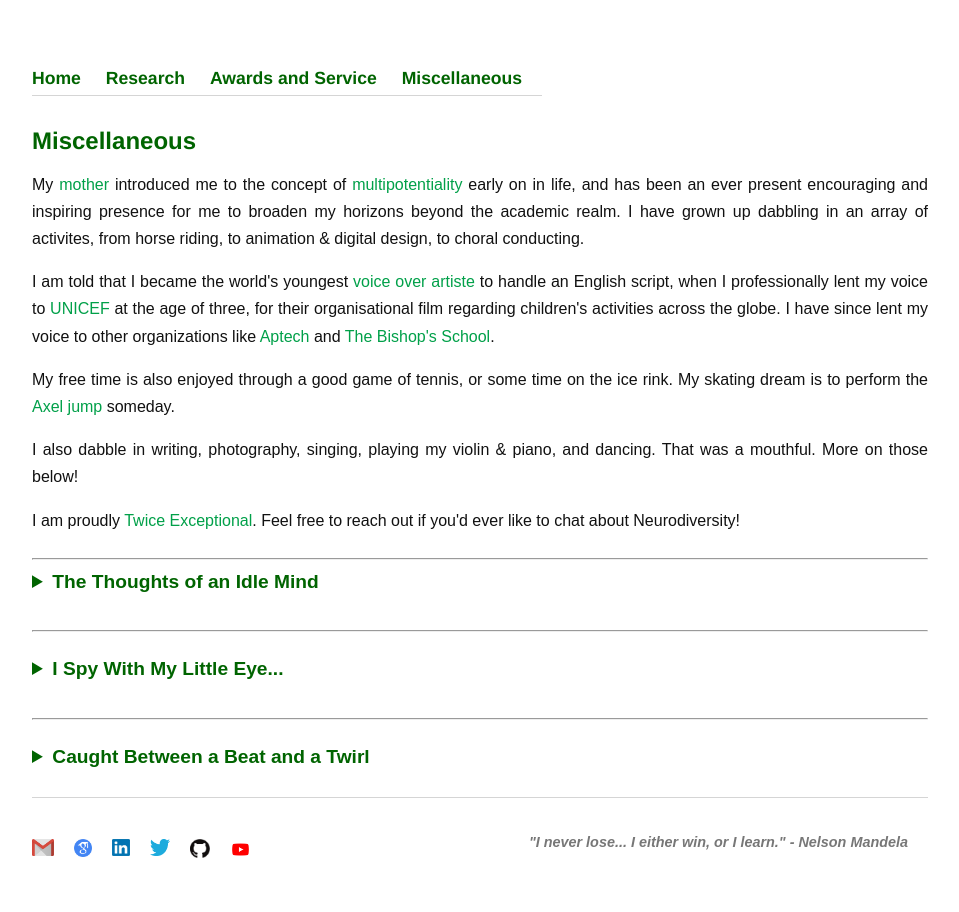
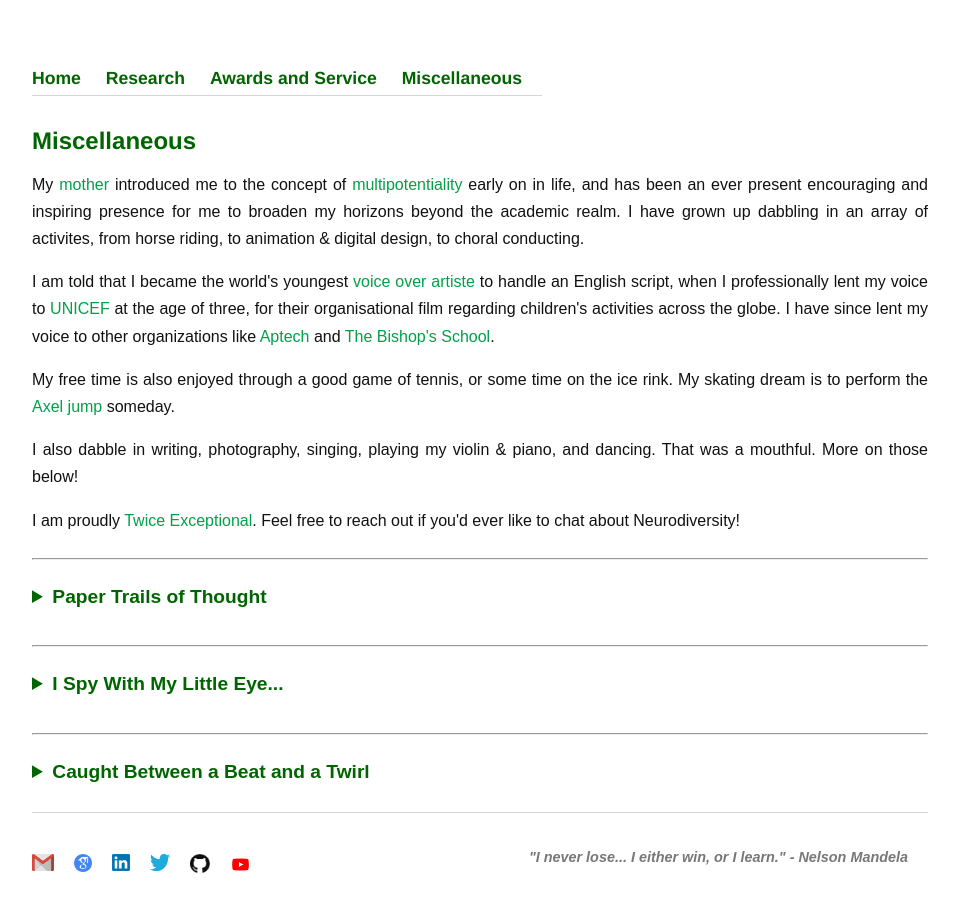
Before and after one commit to Uppaal/Uppaal.github.io, a Jekyll site: the page built from misc.html, in a window 1280 px wide. Shown: the whole page, without its empty margins (160-1119 px from the left). Built offline with Jekyll 4.4.1, drawn with Linux system fonts in a browser that asks for light colours.

Commit message:
Update summary title and iframe heights in misc.html

```diff
--- a/misc.html
+++ b/misc.html
@@ -48,7 +48,7 @@ title: Miscellaneous
 
 <hr>
 <details padding-top: 15px; padding-bottom: 15px>
-<summary style="font-size: 1.2em; font-weight: bold; color: #006400; align-items: center">The Thoughts of an Idle Mind</summary>
+<summary style="font-size: 1.2em; font-weight: bold; color: #006400; align-items: center; padding-top:15px">Paper Trails of Thought</summary>
 
 	<p>Reading has been a big part of my life. Many of my childhood years were spent in remote parts of my country, with no children my age to befriend. I found my companionship within the bound pages of books instead, and spent endless hours captive to the world of imagination. </p>
 
@@ -120,12 +120,12 @@ title: Miscellaneous
 <p>Here are some songs I have really enjoyed singing...</p>
 <div style="display: flex; gap: 20px; flex-wrap: wrap; justify-content: center;">
   <div style="flex: 1 1 300px; text-align: center;">
-    <iframe width="100%" height="200"
+    <iframe width="100%" height="350"
       src="https://www.youtube-nocookie.com/embed/G8lTmjKZn54"
       frameborder="0" allowfullscreen></iframe>
   </div>
   <div style="flex: 1 1 300px; text-align: center;">
-    <iframe width="100%" height="200"
+    <iframe width="100%" height="350"
       src="https://www.youtube-nocookie.com/embed/RwYnuSYHfAk"
       frameborder="0" allowfullscreen></iframe>
   </div>
```
